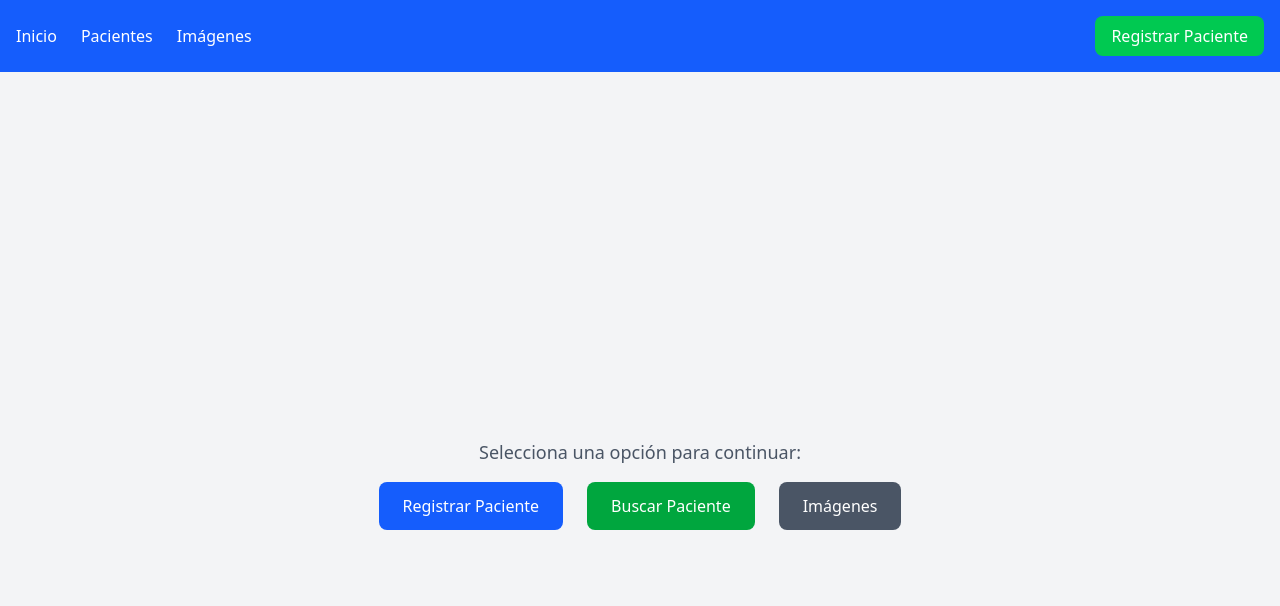
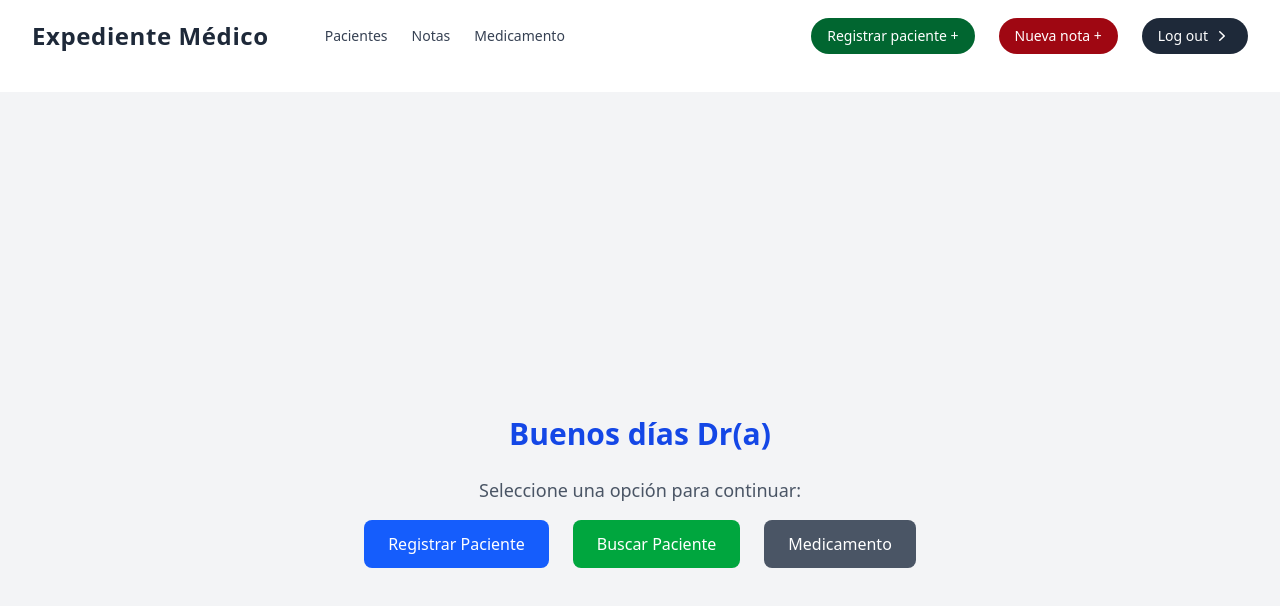
Before and after one commit to LuisDNA1196/expedientelectronico, a React (Vite) app: page / in a window 1280 px wide. Shown: the top 606 px of the page. Built offline with nearby package versions, Linux system fonts and the light colour scheme.

Commit message:
navbar y home actualizados

```diff
--- a/package.json
+++ b/package.json
@@ -11,6 +11,7 @@
   },
   "dependencies": {
     "@tailwindcss/vite": "^4.0.5",
+    "preline": "^3.0.1",
     "react": "^19.0.0",
     "react-dom": "^19.0.0",
     "react-router": "^7.1.5",
--- a/src/components/Navbar.jsx
+++ b/src/components/Navbar.jsx
@@ -1,23 +1,81 @@
-import { Link } from "react-router";
+import { useEffect, useState } from 'react'
 
 const Navbar = () => {
-  return (
-    <nav className="bg-blue-600 p-4 text-white flex justify-between items-center">
-      {/* Sección izquierda con los links */}
-      <div className="flex space-x-6">
-        <Link to="/" className="hover:text-gray-200 transition">Inicio</Link>
-        <Link to="/buscar" className="hover:text-gray-200 transition">Pacientes</Link>
-        <Link to="/imagenes" className="hover:text-gray-200 transition">Imágenes</Link>
-      </div>
+    const [state, setState] = useState(false)
 
-      {/* Botón especial de "Registrar Paciente" */}
-      <Link to="/registrar">
-        <button className="bg-green-500 hover:bg-green-600 text-white px-4 py-2 rounded-lg transition">
-          Registrar Paciente
-        </button>
-      </Link>
-    </nav>
-  );
-};
+    // Replace javascript:void(0) paths with your paths
+    const navigation = [
+        { title: "Pacientes", path: "javascript:void(0)" },
+        { title: "Notas", path: "javascript:void(0)" },
+        { title: "Medicamento", path: "javascript:void(0)" }
+    ]
 
+    useEffect(() => {
+        document.onclick = (e) => {
+            const target = e.target;
+            if (!target.closest(".menu-btn")) setState(false);
+        };
+    }, [])
+
+    return (
+        <nav className={`bg-white pb-5 md:text-sm ${state ? "shadow-lg rounded-xl border mx-2 mt-2 md:shadow-none md:border-none md:mx-2 md:mt-0" : ""}`}>
+            <div className="gap-x-14 items-center max-w-screen-xl mx-auto px-4 md:flex md:px-8">
+                <div className="flex items-center justify-between py-5 md:block">
+                    <a href="javascript:void(0)">
+                    <p className="text-2xl font-bold text-gray-800 tracking-wide">Expediente Médico</p>
+                    </a>
+                    <div className="md:hidden">
+                        <button className="menu-btn text-gray-500 hover:text-gray-800"
+                            onClick={() => setState(!state)}
+                        >
+                            {
+                                state ? (
+                                    <svg xmlns="http://www.w3.org/2000/svg" className="h-6 w-6" viewBox="0 0 20 20" fill="currentColor">
+                                        <path fillRule="evenodd" d="M4.293 4.293a1 1 0 011.414 0L10 8.586l4.293-4.293a1 1 0 111.414 1.414L11.414 10l4.293 4.293a1 1 0 01-1.414 1.414L10 11.414l-4.293 4.293a1 1 0 01-1.414-1.414L8.586 10 4.293 5.707a1 1 0 010-1.414z" clipRule="evenodd" />
+                                    </svg>
+                                ) : (
+                                    <svg xmlns="http://www.w3.org/2000/svg" fill="none" viewBox="0 0 24 24" strokeWidth={1.5} stroke="currentColor" className="w-6 h-6">
+                                        <path strokeLinecap="round" strokeLinejoin="round" d="M3.75 6.75h16.5M3.75 12h16.5m-16.5 5.25h16.5" />
+                                    </svg>
+                                )
+                            }
+                        </button>
+                    </div>
+                </div>
+                <div className={`flex-1 items-center mt-8 md:mt-0 md:flex ${state ? 'block' : 'hidden'} `}>
+                    <ul className="justify-center items-center space-y-6 md:flex md:space-x-6 md:space-y-0">
+                        {
+                            navigation.map((item, idx) => {
+                                return (
+                                    <li key={idx} className="text-gray-700 hover:text-gray-900">
+                                        <a href={item.path} className="block">
+                                            {item.title}
+                                        </a>
+                                    </li>
+                                )
+                            })
+                        }
+                    </ul>
+                    <div className="flex-1 gap-x-6 items-center justify-end mt-6 space-y-6 md:flex md:space-y-0 md:mt-0">
+
+                        <a href="javascript:void(0)" className="flex items-center justify-center gap-x-1 py-2 px-4 text-white font-medium bg-green-800 hover:bg-green-700 active:bg-gray-900 rounded-full md:inline-flex">
+                            Registrar paciente +
+
+                        </a>
+                        <a href="javascript:void(0)" className="flex items-center justify-center gap-x-1 py-2 px-4 text-white font-medium bg-red-800 hover:bg-red-700 active:bg-gray-900 rounded-full md:inline-flex">
+                            Nueva nota +
+
+                        </a>
+                        <a href="javascript:void(0)" className="flex items-center justify-center gap-x-1 py-2 px-4 text-white font-medium bg-gray-800 hover:bg-gray-700 active:bg-gray-900 rounded-full md:inline-flex">
+                            Log out
+                            <svg xmlns="http://www.w3.org/2000/svg" viewBox="0 0 20 20" fill="currentColor" className="w-5 h-5">
+                                <path fillRule="evenodd" d="M7.21 14.77a.75.75 0 01.02-1.06L11.168 10 7.23 6.29a.75.75 0 111.04-1.08l4.5 4.25a.75.75 0 010 1.08l-4.5 4.25a.75.75 0 01-1.06-.02z" clipRule="evenodd" />
+                            </svg>
+                        </a>
+                    </div>
+                </div>
+            </div>
+        </nav>
+    )
+}
 export default Navbar;
--- a/src/components/Sidebar.jsx
+++ /dev/null
@@ -1,14 +0,0 @@
-
-const Sidebar = () => {
-  return (
-    <aside className="w-64 h-screen bg-gray-200 p-4">
-      <ul className="space-y-4">
-        <li className="hover:text-blue-500 cursor-pointer">Inicio</li>
-        <li className="hover:text-blue-500 cursor-pointer">Expedientes</li>
-        <li className="hover:text-blue-500 cursor-pointer">Configuración</li>
-      </ul>
-    </aside>
-  );
-};
-
-export default Sidebar;
--- a/src/pages/Home.jsx
+++ b/src/pages/Home.jsx
@@ -1,12 +1,20 @@
 import { Link } from "react-router";
 
 const Home = () => {
+  const getGreeting = () => {
+    const hour = new Date().getHours();
+    if (hour < 12) return "Buenos días";
+    if (hour < 19) return "Buenas tardes";
+    return "Buenas noches";
+  };
+
   return (
     <div className="flex flex-col items-center justify-center h-screen bg-gray-100">
       <h1 className="text-3xl font-bold mb-6 text-blue-700">
+        {getGreeting()} Dr(a)
       </h1>
       <p className="text-gray-600 text-lg mb-4">
-        Selecciona una opción para continuar:
+        Seleccione una opción para continuar:
       </p>
       <div className="flex space-x-6">
         <Link to="/registrar">
@@ -21,7 +29,7 @@ const Home = () => {
         </Link>
         <Link to="/imagenes">
           <button className="bg-gray-600 text-white px-6 py-3 rounded-lg hover:bg-gray-700 transition">
-            Imágenes
+            Medicamento
           </button>
         </Link>
       </div>
```
Also changed, not shown: src/index.css (line endings or trailing spaces), 1 other file (tests, documents, lock files or other folders).
